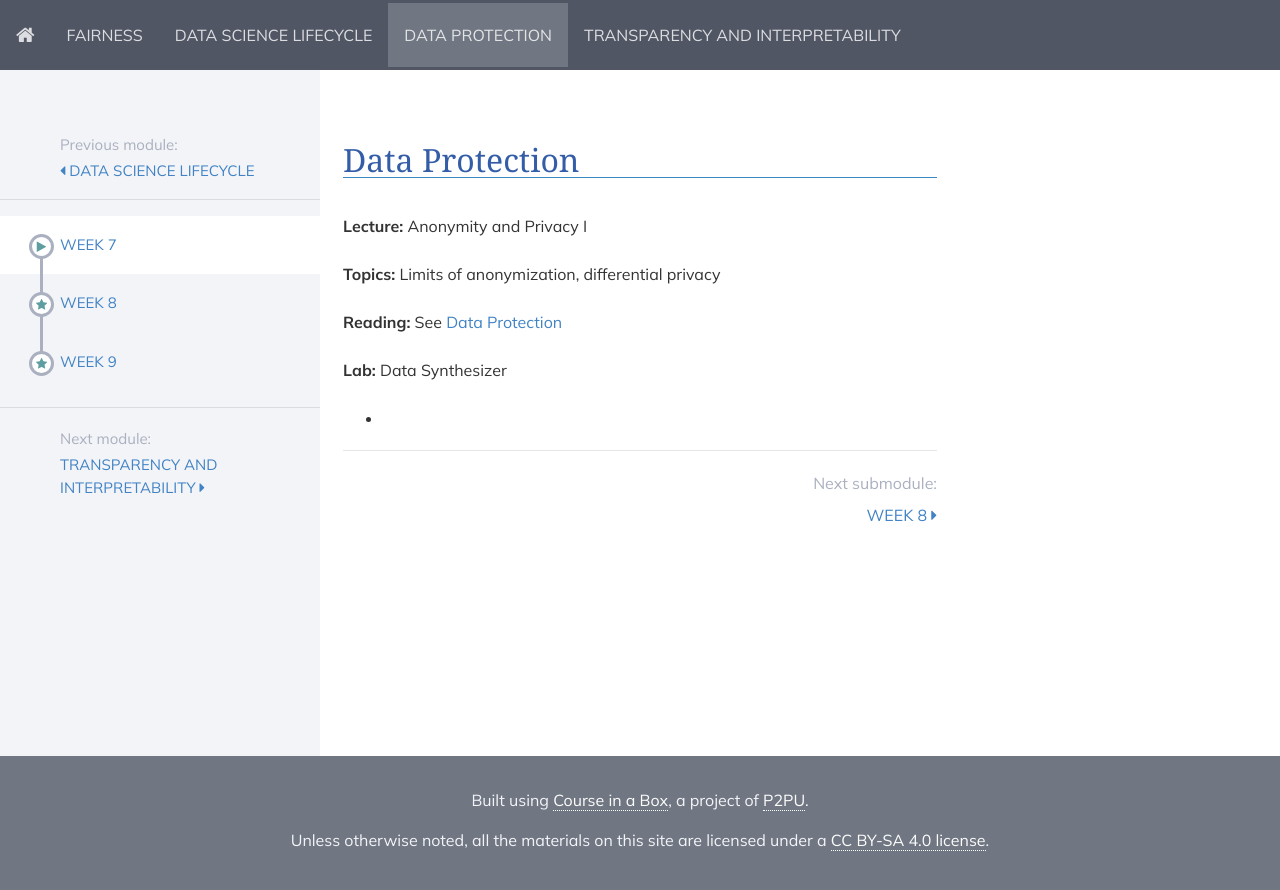
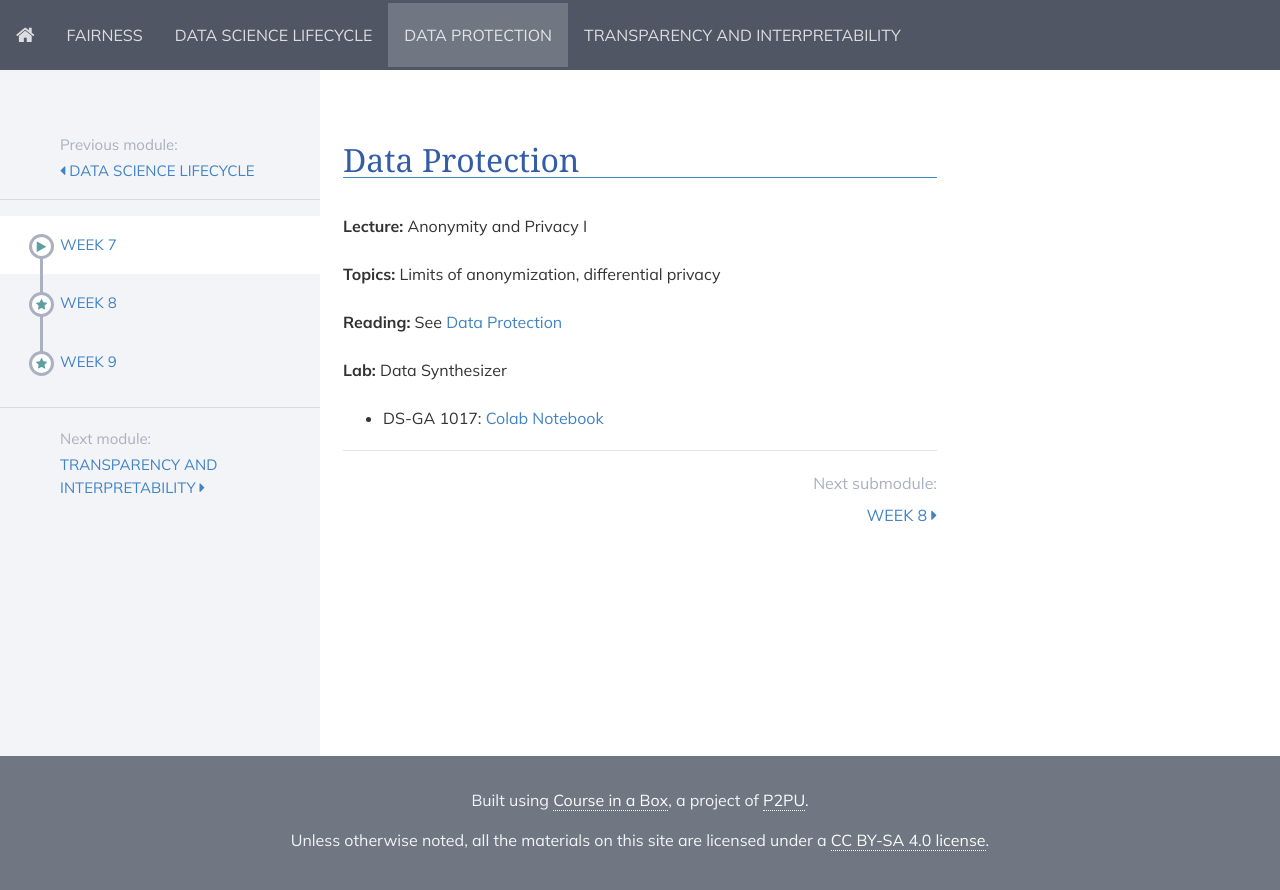
Before and after one commit to DataResponsibly/rds24, a Jekyll site: the page built from modules/data_protection/_posts/2000-01-01-week7.md, in a window 1280 px wide. Shown: the top 890 px of the page. Built offline with Jekyll 4.4.1, drawn with Linux system fonts in a browser that asks for light colours; nearby versions of some CDN libraries.

Commit message:
Update 2000-01-01-week7.md

```diff
--- a/modules/data_protection/_posts/2000-01-01-week7.md
+++ b/modules/data_protection/_posts/2000-01-01-week7.md
@@ -14,4 +14,4 @@ title: Week 7
 
 **Lab:** Data Synthesizer
 
-* [DS-GA 1017]: [Colab Notebook](https://colab.research.google.com/drive/1B0L4-VJbTZanptPMml4i-H442EfG5noZ?usp=sharing)
+* DS-GA 1017: [Colab Notebook](https://colab.research.google.com/drive/1B0L4-VJbTZanptPMml4i-H442EfG5noZ?usp=sharing)
```
